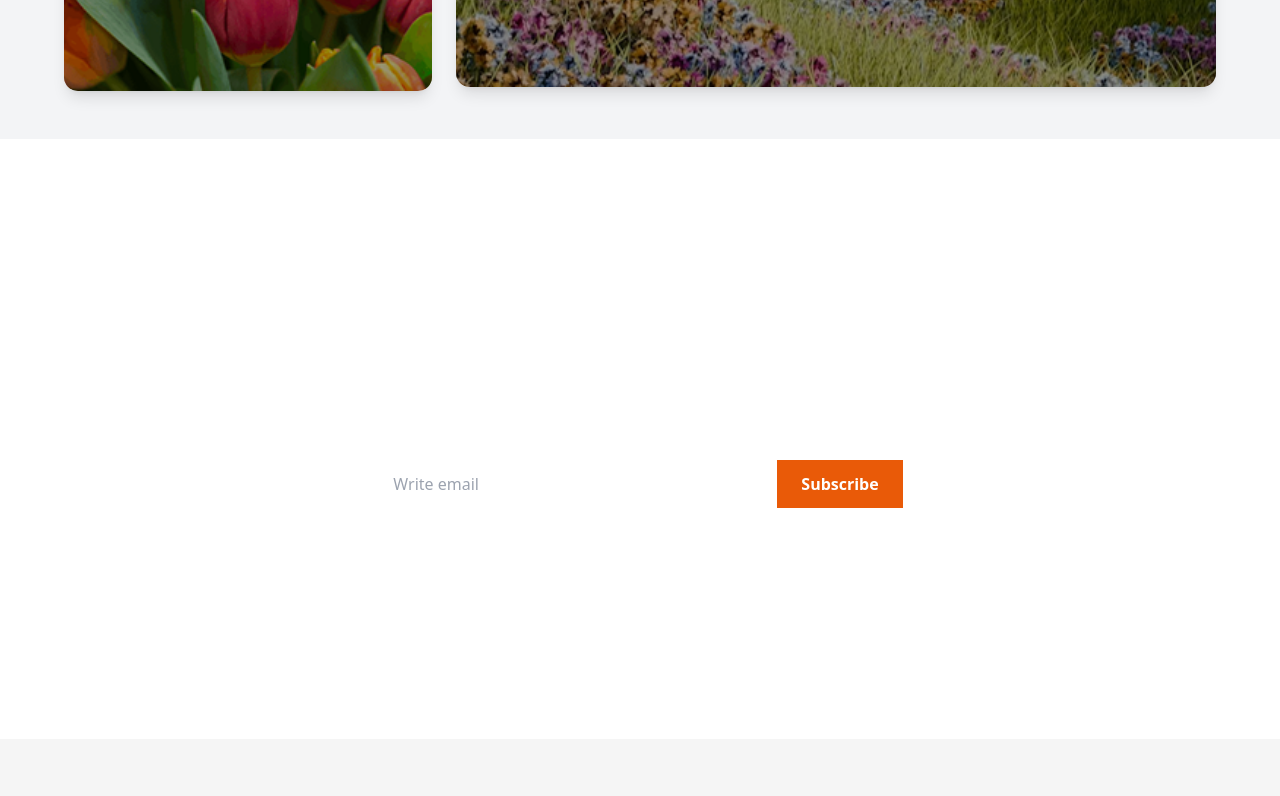
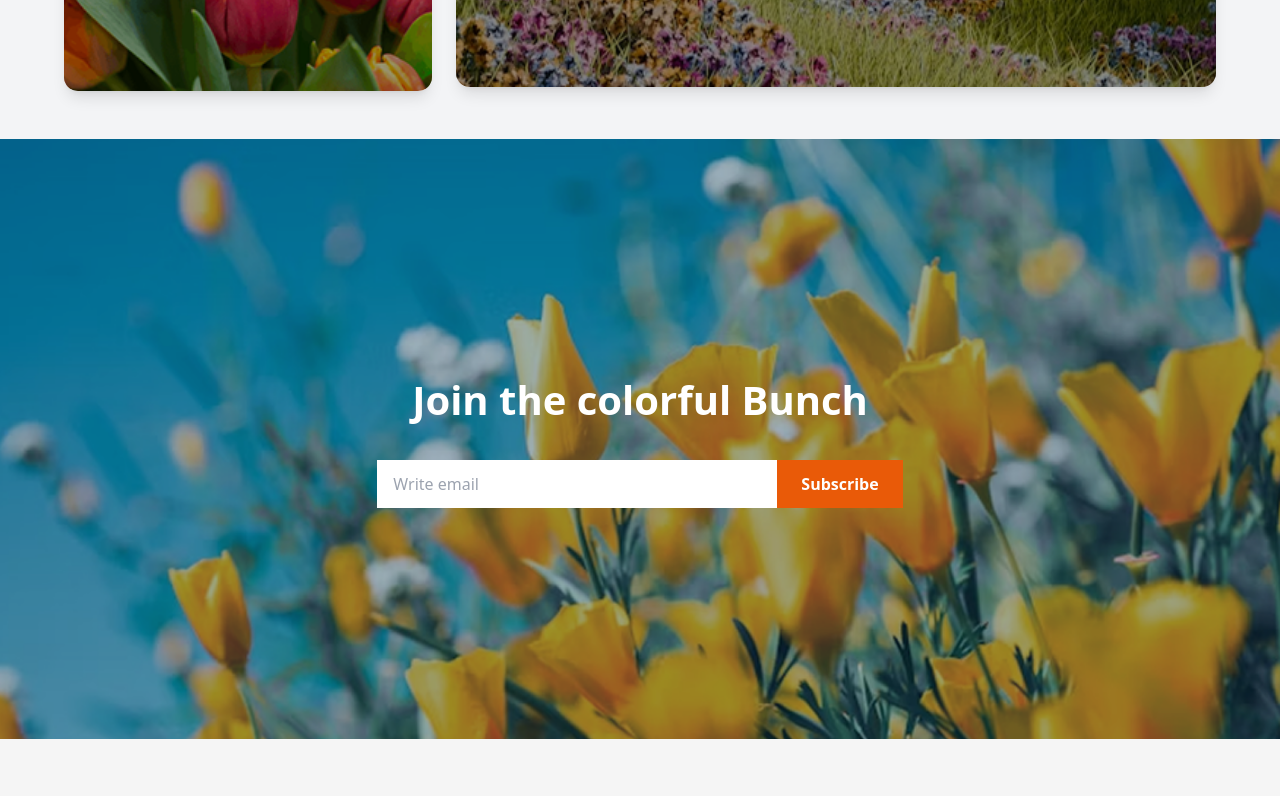
Before and after one commit to anikasaida/assignment2-repo, a plain HTML site: page index.html in a window 1280 px wide. Shown: the part 2960-3756 px from the top of the page. Drawn offline with nearby package versions, Linux system fonts and the light colour scheme.

Commit message:
Add newsletter background image again

```diff
--- a/styles/flower.css
+++ b/styles/flower.css
@@ -134,7 +134,7 @@
 }
 
 .join-section {
-  background-image: url('./images/news-letter-bg.png');
+background-image: url('../images/news-letter-bg.png');
   background-size: cover;
   background-position: center;
   height: 600px;
```
